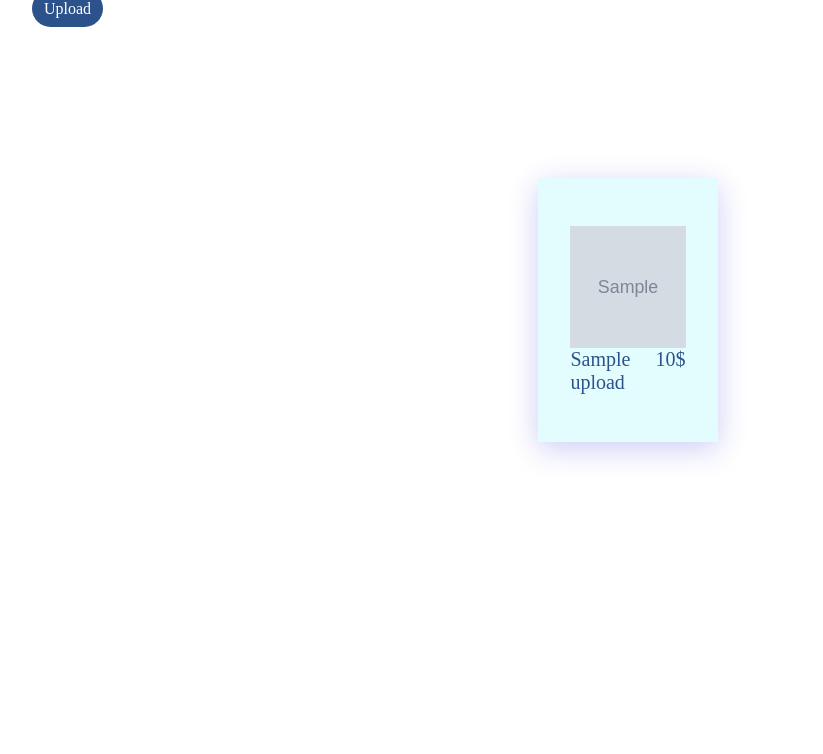
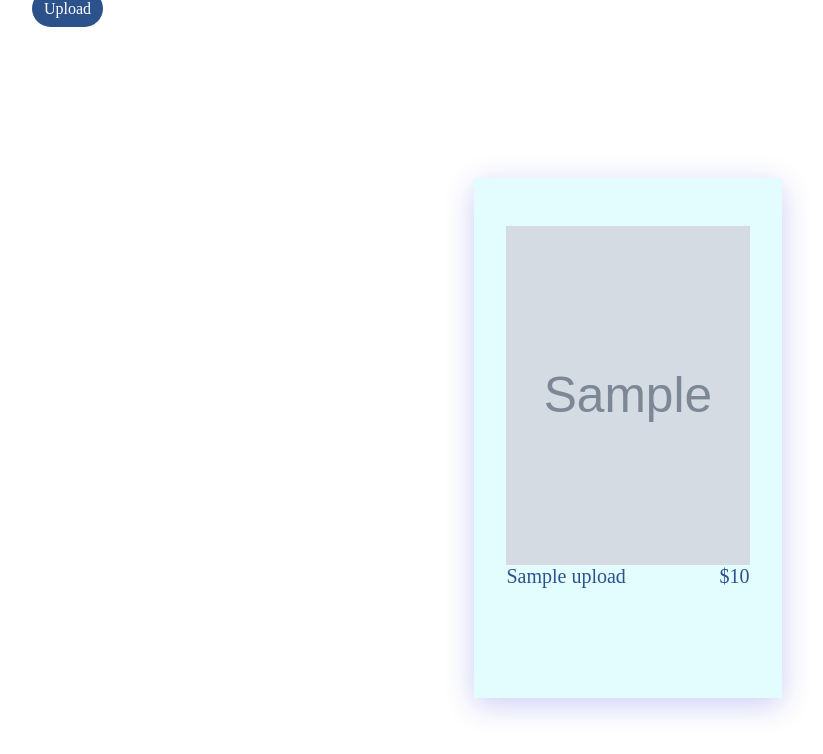
Before and after one commit to LukasErikss0n/webshop, a PHP site: page /admin-site/upload.php in a window 1280 px wide. Shown: the top 754 px of the page, without its empty margins (32-855 px from the left). Run offline with PHP 8.4, Linux system fonts and the light colour scheme; the visitor is signed in with stand-in values (Sample User, id 1); tables that the repository leaves empty or names only in its code hold one stand-in row (values such as "Sample post"); grey boxes marked "Sample" are stand-in pictures.

Commit message:
style of cards

```diff
--- a/admin-site/product.css
+++ b/admin-site/product.css
@@ -7,13 +7,14 @@
 .card-wrapper{
     display: flex;
     flex-direction: column;
-    width: 9vw;
-    height: 21vh;
+    width: 19vw;
+    height: 53vh;
     background-color: #00edff1c;
     padding: 3rem 2rem;
     box-shadow: rgb(0 0 203 / 20%) 0px 7px 29px 0px;
     margin-left: 40px;
 }
+
 
 .gallary{
     display: flex;
@@ -24,7 +25,7 @@
 }
 
 .card-wrapper img{
-    height: 100%;
+    height: 80%;
     object-fit: cover;
 }
 
--- a/admin-site/upload.php
+++ b/admin-site/upload.php
@@ -43,7 +43,7 @@
                         echo "<img src = 'uploads/$file' alt = '$title' >";
                         echo "<div class = 'info-wrapper' >";
                         echo "<p>$title</p>";
-                        echo "<p>$price$</p>";
+                        echo "<p>$$price</p>";
                         echo "</div>";
                         echo "</div>";
 
```
Also changed, not shown: admin-site/uploads/Heinz_Beanz.jpg (added), admin-site/uploads/markus-winkler-23EBeQVxecc-unsplash.jpg (added).
